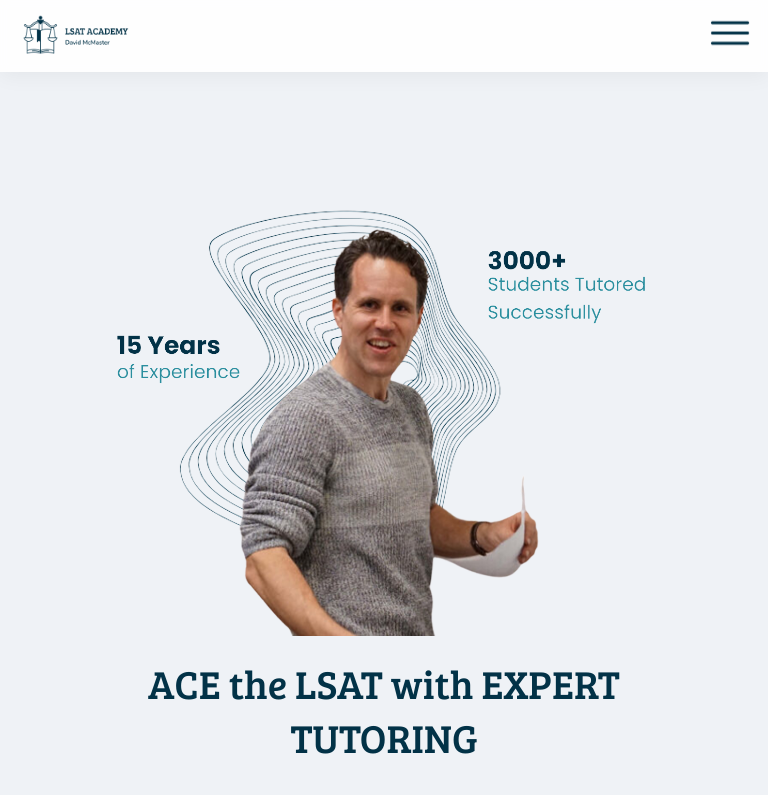
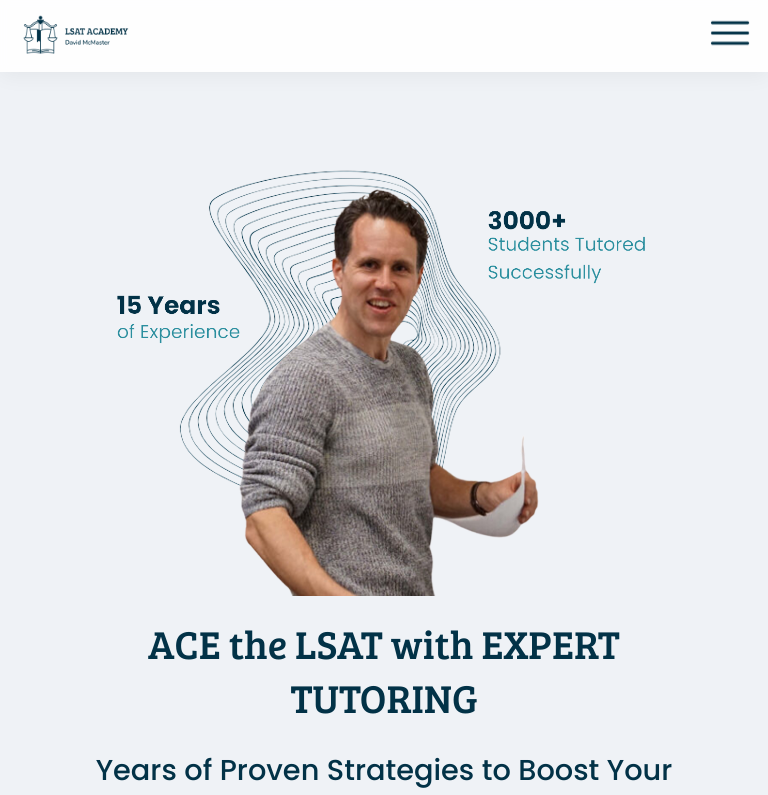
Before and after one commit to D-Josiah/lsatacademy, a React (Vite) app: page / in a window 768 px wide. Shown: the top 795 px of the page. Built offline with nearby package versions, Linux system fonts and the light colour scheme.

Commit message:
80vh height for desktops

```diff
--- a/src/scss/pages/_home.scss
+++ b/src/scss/pages/_home.scss
@@ -3,7 +3,7 @@
     height: fit-content;
     .hero{
         display: flex;
-        height: 500px;
+        height: 80vh;
 
 
         .hero-content{
@@ -671,7 +671,7 @@
             flex-direction: column-reverse;
             height: fit-content;
             width: 100%;
-            height: 680px;
+            height: 80vh;
 
             padding-left: 0;
             margin-right: 0;
@@ -786,7 +786,7 @@
 @media (min-width: 901px) and (max-width: 1040px) {
     .home{
         .hero{
-            height:500px;
+            height:80vh;
             .hero-content{
                 h1{
                     font-size: 2.3rem;
@@ -861,7 +861,7 @@
     .home{
         .hero{
             .hero-content{
-                height: 500px;
+                height: 80vh;
                 width: 50vw;
                 h1{
                     font-size: 2.3rem;
```
Also changed, not shown: src/scss/style.css, 1 other file (tests, documents, lock files or other folders).
